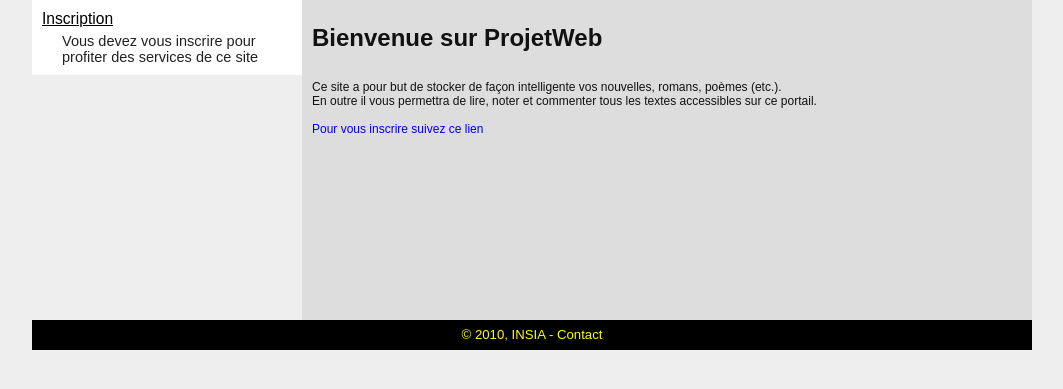
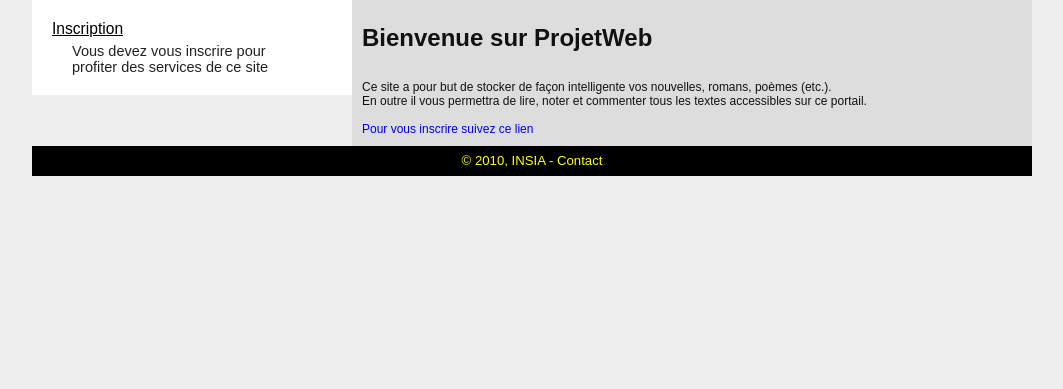
Before and after one commit to ZeNou/projetwebschool, a PHP site: page / in a window 1280 px wide. Shown: the part 70-459 px from the top of the page, without its empty margins (108-1171 px from the left). Run offline with PHP 8.4, Linux system fonts and the light colour scheme.

Commit message:
changement du css et xhtml, mais le probleme de css jai tjrs pas réussi a le corriger... /:

```diff
--- a/css/general.css
+++ b/css/general.css
@@ -52,9 +52,31 @@ div#header {
 		color: #f00;
 	}
 
-dl#menu, div#page {
-	float: left;
+div#container {
+	margin: auto;
+	width: 1000px;
+
 }
+
+	div#gauche{
+		width: 300px;
+		padding: 10px;
+		background-color: #fff;
+
+		float:left;
+
+	}
+
+	div#droite {
+		width: 660px;
+		height: 100%;
+		padding: 10px;
+		background-color: #ddd;
+
+
+		float:left;
+
+	}
 
 	dl#menu {
 		width: 250px;
@@ -79,19 +101,9 @@ dl#menu, div#page {
 		padding: 0 0 0 10px;
 	}
 
-div#page {
-	width: 710px;
-	padding: 10px;
-	background-color: #ddd;
-	min-height: 300px;
-}
 
-div#container {
-	margin: auto;
-	width: 1000px;
-}
 
-p#footer {
+div#footer {
 	clear: both;
 	height: 30px;
 	line-height: 30px;
@@ -101,8 +113,9 @@ p#footer {
 	background-color: #000;
 	margin: auto;
 	width: 1000px;
+	position:relative;
 }
 
-p#footer a {
+div#footer a {
 	color: #ff0;
 }
--- a/index.php
+++ b/index.php
@@ -51,16 +51,22 @@ if (isset($_GET['d']) && isset($_SESSION['id'])) {
 		</div>
 
 		<div id="container">
-			<?php include(dirname(__FILE__). '/box/menu.php'); ?>
 
-			<div id="page">
+			<div id="gauche">
+				<?php include(dirname(__FILE__). '/box/menu.php'); ?>
+			</div>
+
+			<div id="droite">
 
 				<?php include(dirname(__FILE__). '/centre.php'); ?>
 
 			</div>
+
 		</div>
 
-		<p id="footer">&copy; <?php echo date("Y"); ?>, INSIA - <a href="index.php?page=contact">Contact</a></p>
+
+
+		<div id="footer">&copy; <?php echo date("Y"); ?>, INSIA - <a href="index.php?page=contact">Contact</a></div>
 
 	</div>
 
```
